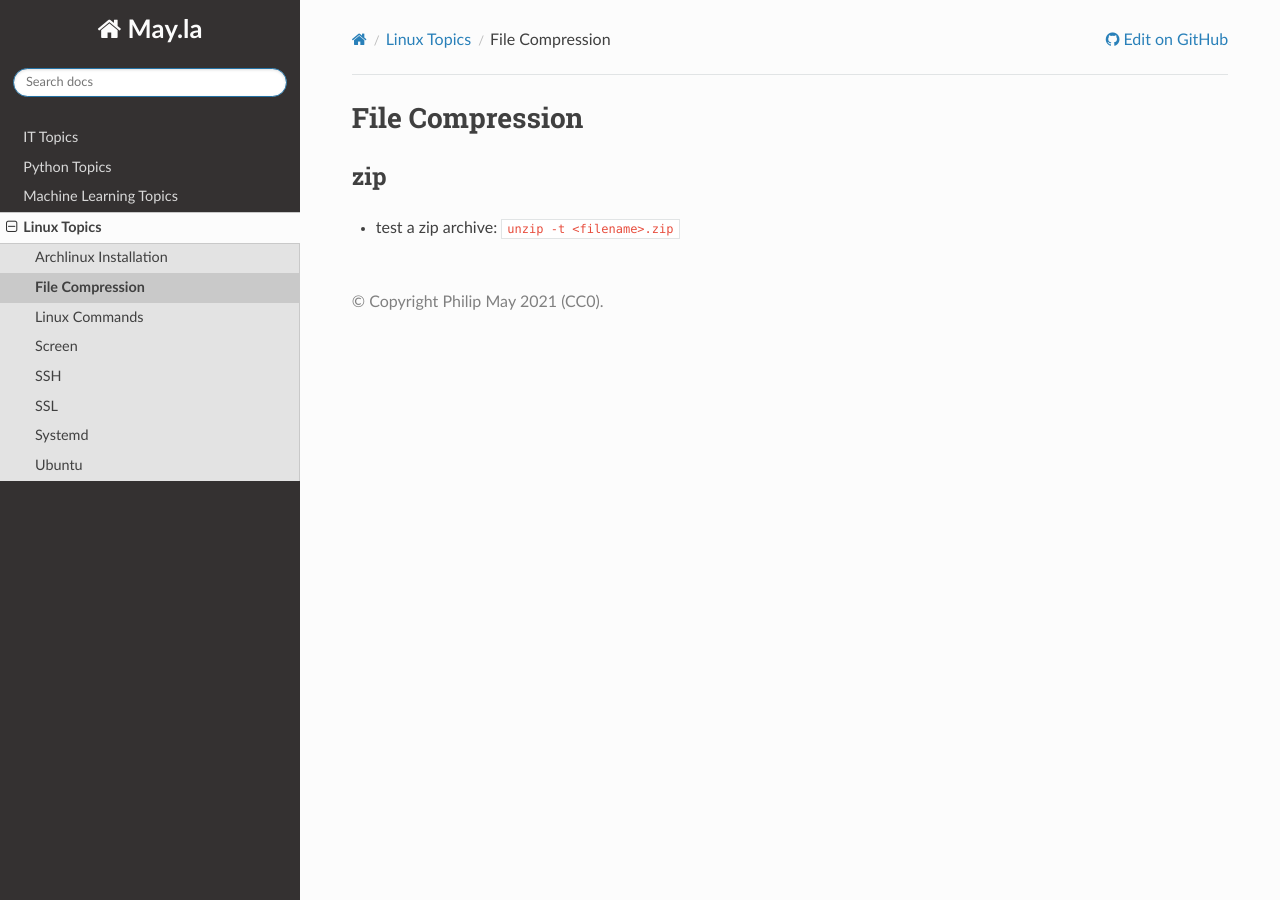
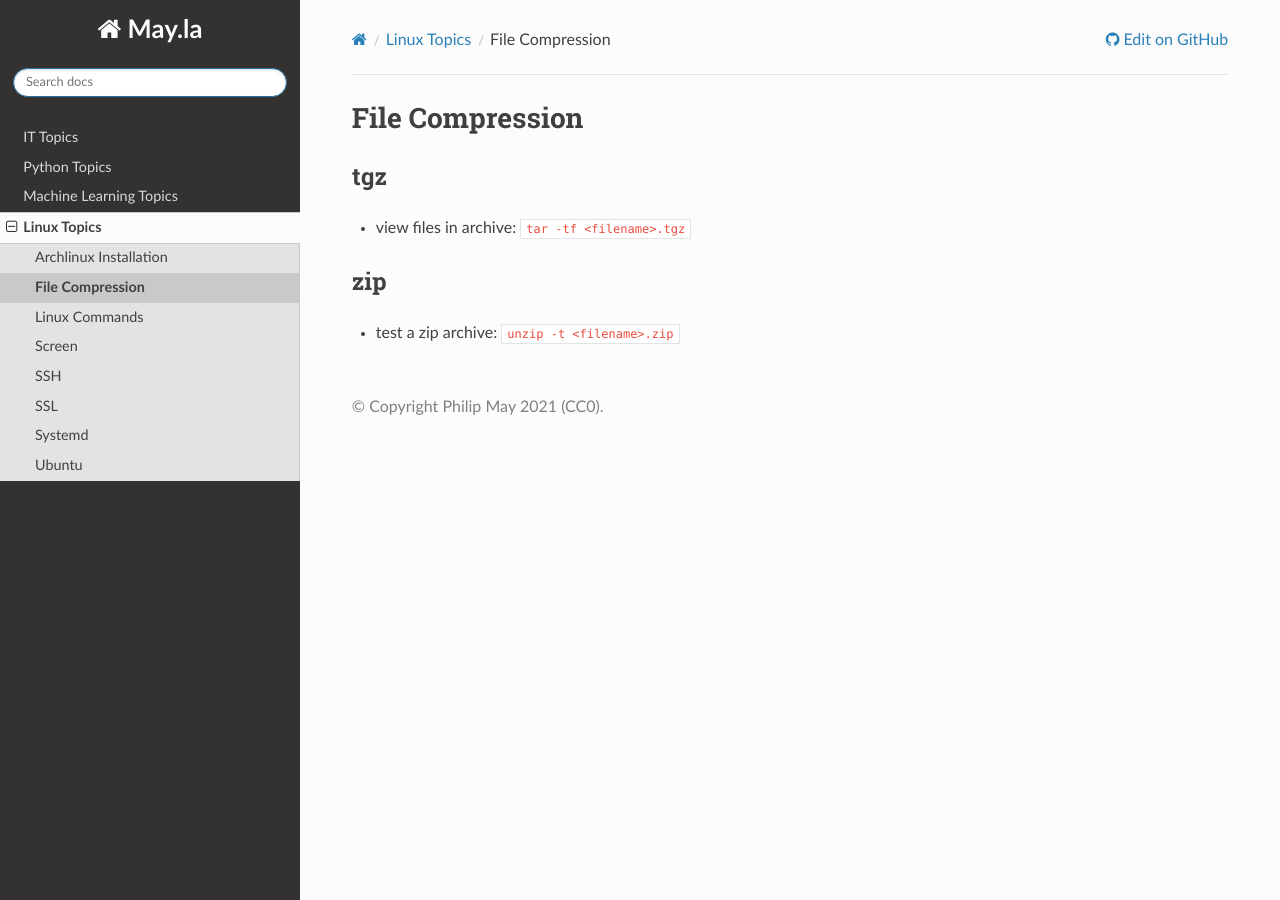
Before and after one commit to PhilipMay/May.la, a Sphinx documentation site: the page built from source/linux/file-compression.md, in a window 1280 px wide. Built offline with Sphinx 7.4.7 and the Read the Docs theme 2.0.0, drawn with Linux system fonts in a browser that asks for light colours.

Commit message:
Update file-compression.md

```diff
--- a/source/linux/file-compression.md
+++ b/source/linux/file-compression.md
@@ -1,4 +1,7 @@
 # File Compression
+
+## tgz
+- view files in archive: `tar -tf <filename>.tgz`
 
 ## zip
 - test a zip archive: `unzip -t <filename>.zip`
```
